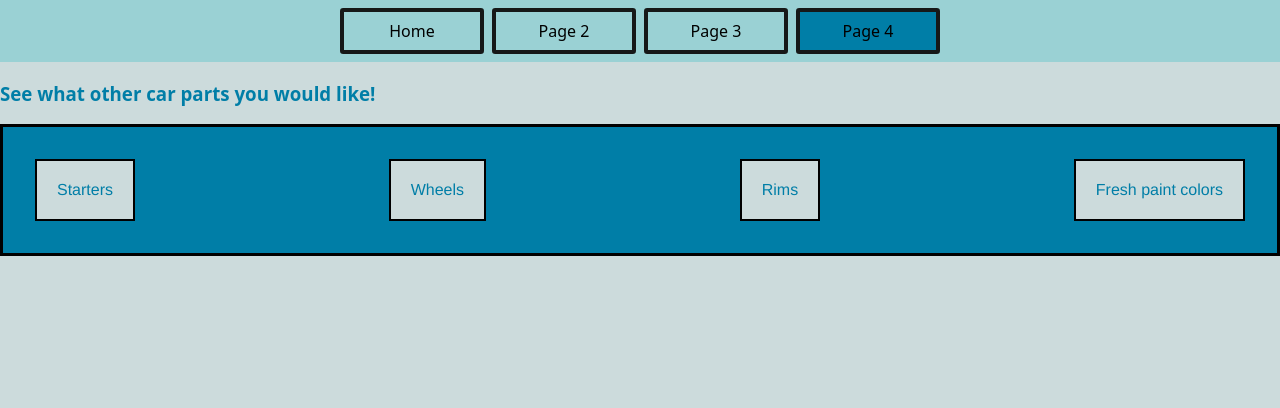
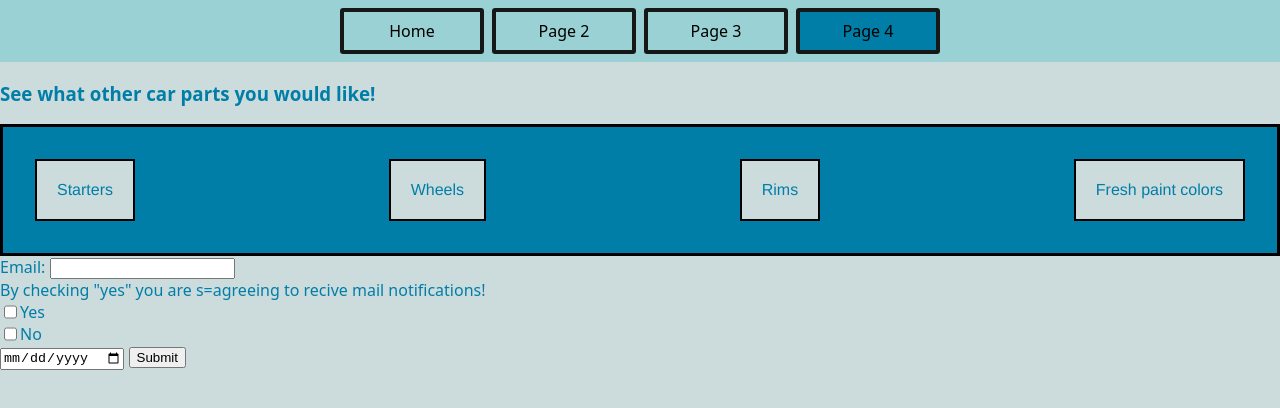
Before and after one commit to yclark02-blip/CPS-School-work, a website: page page4.html in a window 1280 px wide. Drawn offline with Linux system fonts and the light colour scheme.

Commit message:
assignment 9

```diff
--- a/page4.html
+++ b/page4.html
@@ -25,3 +25,31 @@
     <div class="child">Rims</div>
     <div class="child">Fresh paint colors</div>
   </div>
+
+  <form name="my form">
+    <label>
+      <div>
+        Email:
+        <input type="text" name="email" id="emial">
+      </label>
+
+      </div>
+  <lable for="checkbox"> By checking "yes" you are s=agreeing to recive mail notifications! </lable>
+  <div style=display:flex;>
+  <input type="checkbox" name="checkbox">
+  <div>Yes</div>
+  </div>
+  <div style="display:flex;">
+  <input type="checkbox" name="checkbox">
+  <div syle="margin-left: .5rem;">No</div>
+  </div>
+  <input type="date">
+
+  </button>
+  <input type="submit" onclick="Fsub()"/>
+  <script>
+    function Fsub() {
+ alert("Form has been submitted! Thank You!");
+    }
+  </script>
+  </form>
```
